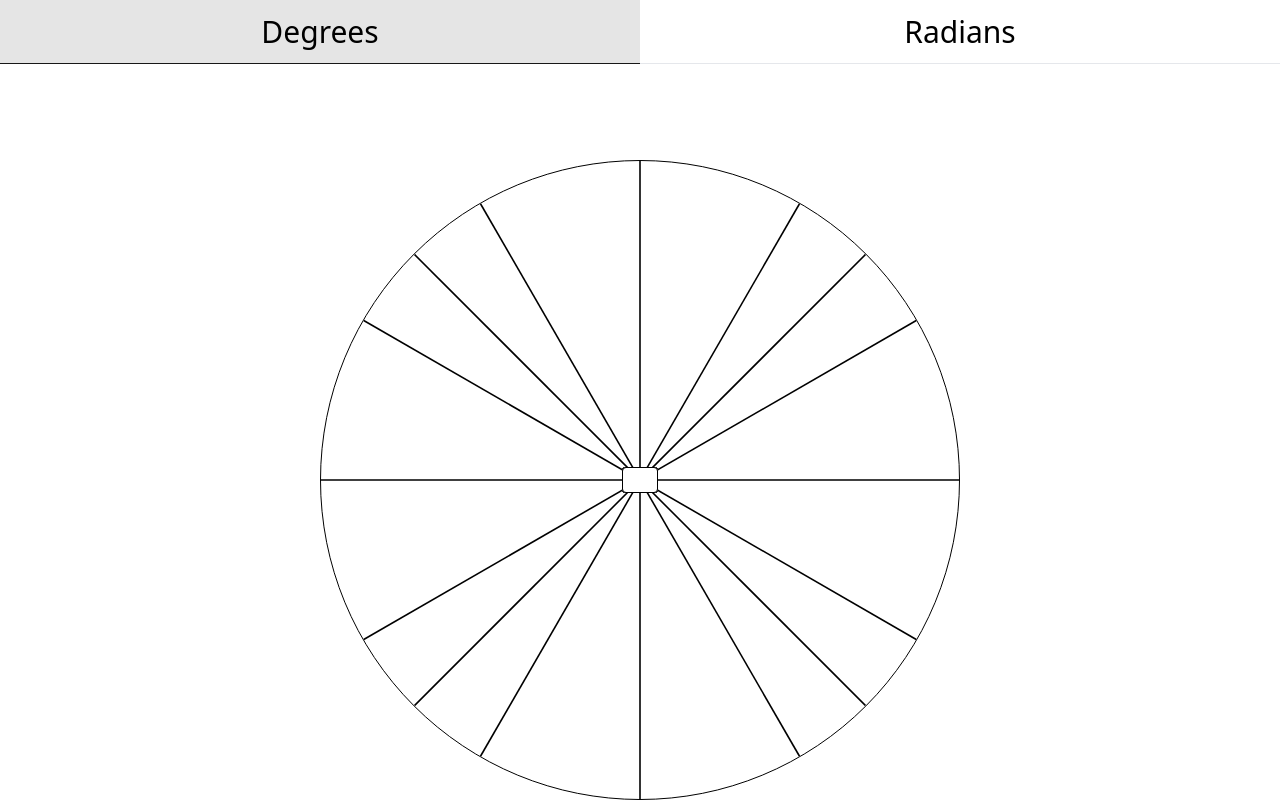
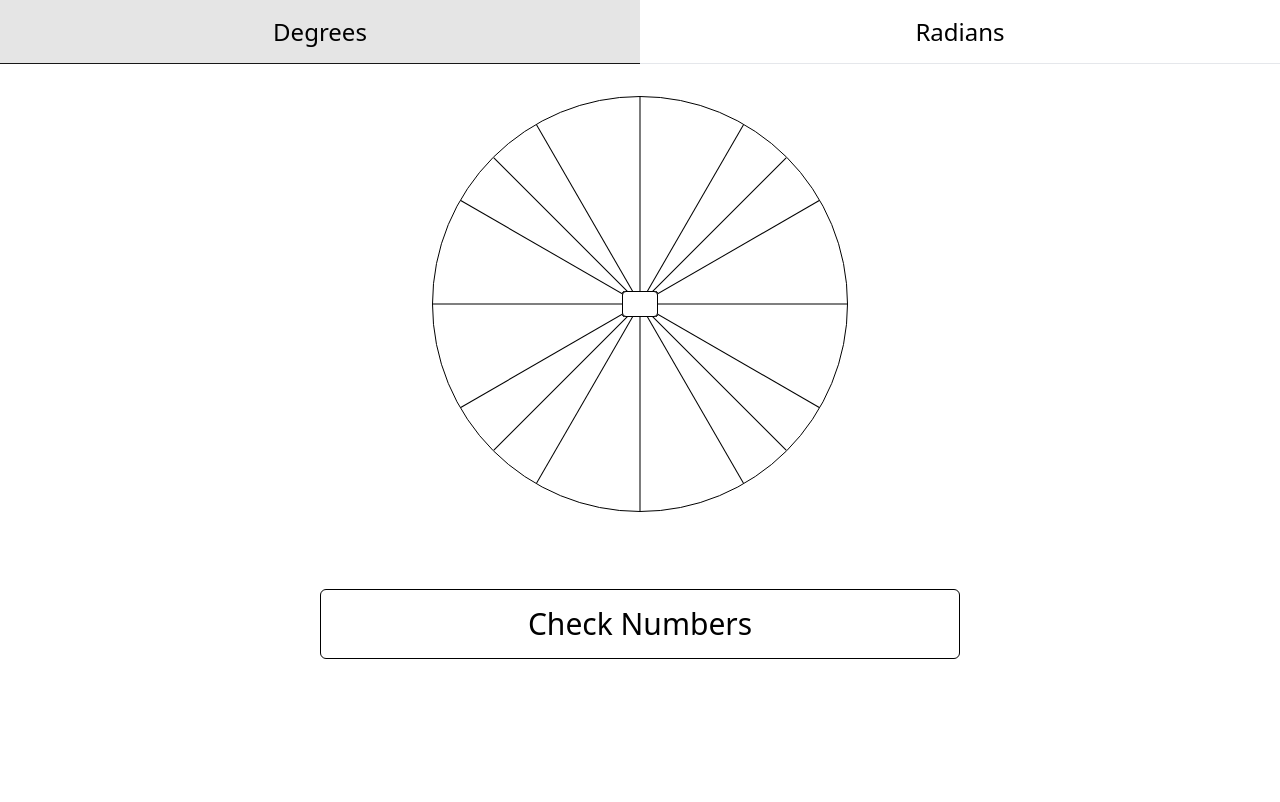
Before and after one commit to 8SIXSect/UnitCircleSite, a Vue app: page / in a window 1280 px wide. Shown: the top 802 px of the page. Built offline with nearby package versions, Linux system fonts and the light colour scheme.

Commit message:
Finished responsiveness

```diff
--- a/src/components/CheckNumbersInCircleButton.vue
+++ b/src/components/CheckNumbersInCircleButton.vue
@@ -73,7 +73,7 @@ const whenCheckNumbersIsClicked = () => {
     <div class="flex justify-center items-center h-48">
         <button
             id="check-numbers-button"
-            class="border border-solid border-black rounded-md p-4 text-3xl font-light hover:bg-gray-300"
+            class="border border-solid border-black rounded-md p-4 text-3xl font-light hover:bg-gray-300 lg:w-1/2"
             @click="whenCheckNumbersIsClicked"
             >Check Numbers</button>
     </div>
--- a/src/components/UnitCircle.vue
+++ b/src/components/UnitCircle.vue
@@ -40,13 +40,11 @@ const isInputCorrect = (inputId: number): boolean => {
 };
 
 
-const maxDiameterForUnitCircle = 80;
-
 </script>
 
 <template>
     <UnitCircleMode />
-    <div class="flex justify-center items-center mb-16 mt-24">
+    <div class="flex justify-center items-center mt-24 mb-16 lg:mt-8 lg:mb-4">
         <svg
             viewBox="-1 -1 2 2"
             class="border border-solid border-black rounded-full"
@@ -70,7 +68,6 @@ const maxDiameterForUnitCircle = 80;
             :is-focused="index === currentlyFocusedInput"
             :is-correct="isInputCorrect(index)"
             :input-id="index"
-            :max-diameter-for-circle="maxDiameterForUnitCircle"
             />
     </div>
 </template>
--- a/src/components/text_entry_box/InputBox.vue
+++ b/src/components/text_entry_box/InputBox.vue
@@ -6,7 +6,7 @@ import { useInputDataStore } from '@/stores/inputData';
 import { storeToRefs } from 'pinia';
 import type { StyleValue } from 'vue';
 import { computed, inject } from 'vue';
-import { base as baseWidth } from "@/styles/widths.module.scss";
+import { base as baseWidth, large as largeWidth } from "@/styles/widths.module.scss";
 
 const PI_SYMBOL = inject("PI_SYMBOL") as string;
 
@@ -18,8 +18,7 @@ const props = defineProps<{
     coordinatesForInput: OrderedPair,
     isFocused: boolean,
     isCorrect: boolean,
-    inputId: number,
-    maxDiameterForCircle: number
+    inputId: number
 }>();
 
 
@@ -50,8 +49,8 @@ const sanitizeInput = (event: Event) => {
 /**
     * Translate will position the input in desired location on the Unit Circle
 */
-const getCoordinatesWithMultiplierForY = (multiplier: number): string => {
-    const unitCircleRadius: number = parseFloat(baseWidth) / 2;
+const getCoordinatesWithMultiplierForY = (diameter: string, multiplier: number): string => {
+    const unitCircleRadius: number = parseFloat(diameter) / 2;
     const translateX = unitCircleRadius * coordinatesForInput.x;
     const translateY = unitCircleRadius * coordinatesForInput.y * multiplier;
 
@@ -63,16 +62,17 @@ const getCoordinatesWithMultiplierForY = (multiplier: number): string => {
     * At base width breakpoint, the input boxes with x=1/2 are translated up a tiny bit
 */
 const baseTranslate: string = getCoordinatesWithMultiplierForY(
+    baseWidth,
     Math.abs(coordinatesForInput.x) === (1/2) ? 1.03 : 1.0
 );
 
 
-const mediumTranslate: string = getCoordinatesWithMultiplierForY(1.0);
-
+const mediumTranslate: string = getCoordinatesWithMultiplierForY(baseWidth, 1.0);
+const largeTranslate: string = getCoordinatesWithMultiplierForY(largeWidth, 1.0);
 
 /**
     * The math character button is only going to be the PI symbol which is a single
-    * character. But, a second one is added for space
+    * character. But, a second "ch" is added for space
 */
 const mathCharButtonWidth = "2ch";
 
@@ -114,9 +114,7 @@ const inputBoxClasses = computed(() => {
         ...addClass("text-center"),
         ...addClass("p-0"),
         ...addClass("outline-none"),
-        ...addClass("border"),
-        ...addClass("border-solid"),
-        ...addClass("border-black"),
+        ...addClass("border"), ...addClass("border-solid"), ...addClass("border-black"),
         ...addClass("text-md"),
     };
 });
@@ -157,12 +155,18 @@ const addPiSymbolToInput = () => {
 <style scoped>
 
 #inputBoxContainer {
-    transform: v-bind("baseTranslate")
+    transform: v-bind("baseTranslate");
 }
 
 @media (min-width: 640px) {
     #inputBoxContainer {
-        transform: v-bind("mediumTranslate")
+        transform: v-bind("mediumTranslate");
+    }
+}
+
+@media (min-width: 1024px) {
+    #inputBoxContainer {
+        transform: v-bind("largeTranslate");
     }
 }
 
--- a/src/components/unit_circle/UnitCircleModeButton.vue
+++ b/src/components/unit_circle/UnitCircleModeButton.vue
@@ -12,6 +12,6 @@ const props = defineProps<{
 </script>
 
 <template>
-    <button v-if="isButtonEnabled" class="border-b border-neutral-900 flex-1 h-16 bg-neutral-200 text-3xl" disabled>{{ textToDisplay }}</button>
-    <button v-else @click="store.switchAngleMode" class="border-b flex-1 h-16 text-3xl">{{ textToDisplay }}</button>
+    <button v-if="isButtonEnabled" class="border-b border-neutral-900 flex-1 h-16 bg-neutral-200 text-3xl lg:text-2xl" disabled>{{ textToDisplay }}</button>
+    <button v-else @click="store.switchAngleMode" class="border-b flex-1 h-16 text-3xl lg:text-2xl">{{ textToDisplay }}</button>
 </template>
--- a/src/styles/widths.module.scss
+++ b/src/styles/widths.module.scss
@@ -1,5 +1,5 @@
 $base: 80vw;
-$large: 50vw;
+$large: 32.5vw;
 
 :export {
     base: $base;
```
